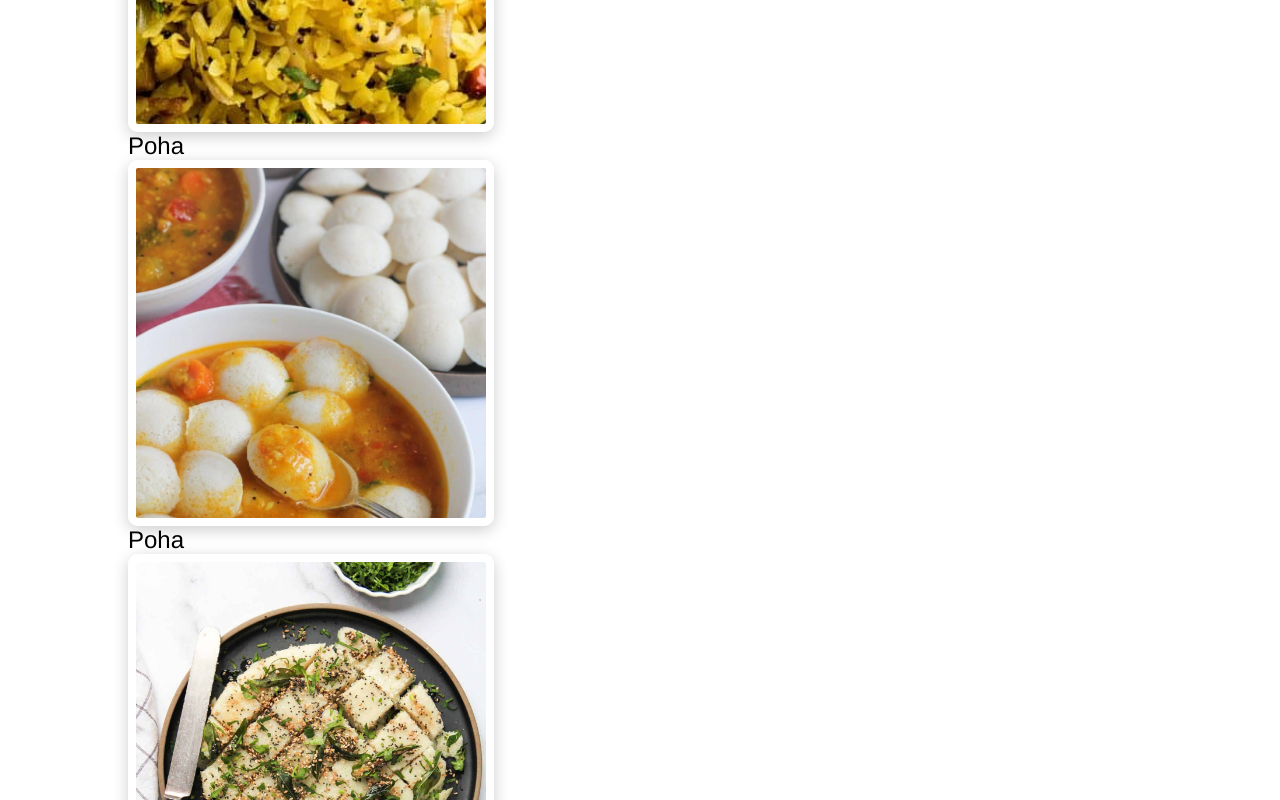
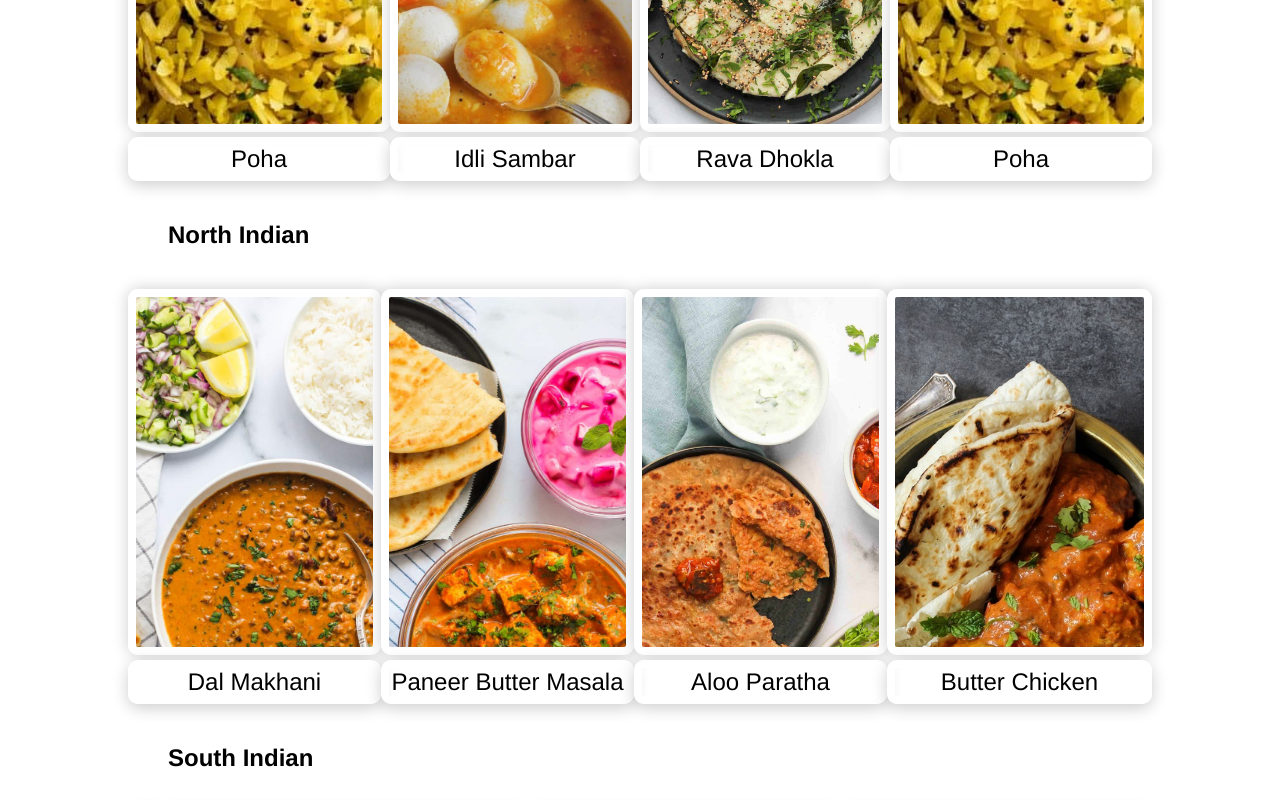
Before and after one commit to tirth014/flavours-of-india, a plain HTML site: page categories.html in a window 1280 px wide. Shown: the part 920-1720 px from the top of the page. Drawn offline with Linux system fonts and the light colour scheme.

Commit message:
cardname

```diff
--- a/categories.html
+++ b/categories.html
@@ -37,25 +37,33 @@
                     <div class="div_breakfast">
                         <img src="images/breakfast-poha.jpg" id="spices_image">
                     </div>
+                    <div class="span">
                         <span>Poha</span>
+                    </div>
                 </div>
                 <div class="card">
                     <div class="div_breakfast">
                         <img src="images/breakfast-idli2.jpg" id="spices_image">
                     </div>
-                    <span>Poha</span>
+                    <div class="span">
+                        <span>Idli Sambar</span>
+                    </div>
                 </div>
                 <div class="card">
                     <div class="div_breakfast">
                         <img src="images/breakfast-ravadhokla.jpg" id="spices_image">
                     </div>
-                    <span>Poha</span>
+                    <div class="span">
+                        <span>Rava Dhokla</span>
+                    </div>
                 </div>
                 <div class="card">
                     <div class="div_breakfast">
                         <img src="images/breakfast-poha.jpg" id="spices_image">
                     </div>
+                    <div class="span">
                         <span>Poha</span>
+                    </div>
                 </div>
             </div>
         </section>
@@ -66,20 +74,42 @@
                 </div>
             </div>
             <div class="breakfast">
+                <div class="card">
                     <div class="div_breakfast">
                         <img src="images/ni-dalmakhani.jpg" id="spices_image">
                     </div>
+                    <div class="span">
+                        <span>Dal Makhani</span>
+                    </div>
+                </div>
+                <div class="card">
                     <div class="div_breakfast">
                         <img src="images/ni-paneerbuttermasala.jpg" id="spices_image">
                     </div>
+                    <div class="span">
+                        <span>Paneer Butter Masala</span>
+                    </div>
+                </div>
+                <div class="card">
                     <div class="div_breakfast">
                         <img src="images/ni-alooparatha.jpg" id="spices_image">
                     </div>
+                    <div class="span">
+                        <span>Aloo Paratha</span>
+                    </div>
+                </div>
+                <div class="card">
                     <div class="div_breakfast">
                         <img src="images/ni-butterchicken.jpg" id="spices_image">
                     </div>
+                    <div class="span">
+                        <span>Butter Chicken</span>
+                    </div>
+                </div>
             </div>
         </section>
+
+
         <section class="content">
             <div class="spices_info">
                 <div>
--- a/css/style.css
+++ b/css/style.css
@@ -138,34 +138,6 @@ h2{
     align-items: center;
 }
 
-<<<<<<< HEAD
-footer{
-    background-color: #b12e06;
-}
-#copyright {
-    font-family: serif;
-    font-style: italic;
-    font-size: medium;
-  }
-  #copyright {
-    text-align: center;
-  }
-  #copyright {
-    width: 100%;
-    clear: both;
-  }
-  footer > p{
-    color: white;
-  }
-  footer > div {
-    flex-grow: 1;
-    margin-bottom: 10px;
-  }
-  nav > ul li:hover {
-    text-shadow: 2px 2px 10px white;
-  }
-
-=======
 .breakfast{
     display: flex;
     justify-content: space-evenly;
@@ -175,12 +147,19 @@ footer{
 }
 
 .div_breakfast{
-    width: 100%;
+    /* width: 100%; */
     height: 350px;
     max-width: 350px;
     border: 8px solid #fff;
-    box-shadow: 0 4px 16px 0 rgba(0,0,0,.2);
+    box-shadow: 0 0px 16px 0px rgba(0,0,0,.2);
     border-radius: 10px;
     overflow: hidden;
 }
->>>>>>> c8ce01363e5880859436845fda5348d3a5df0aee
+
+.span{
+    margin-top: 5px;
+    text-align: center;
+    border: 8px solid #fff;
+    box-shadow: 0 4px 16px 0 rgba(0,0,0,.2);
+    border-radius: 10px;
+}
```
Lines whose indentation alone changed are shown as unchanged.
